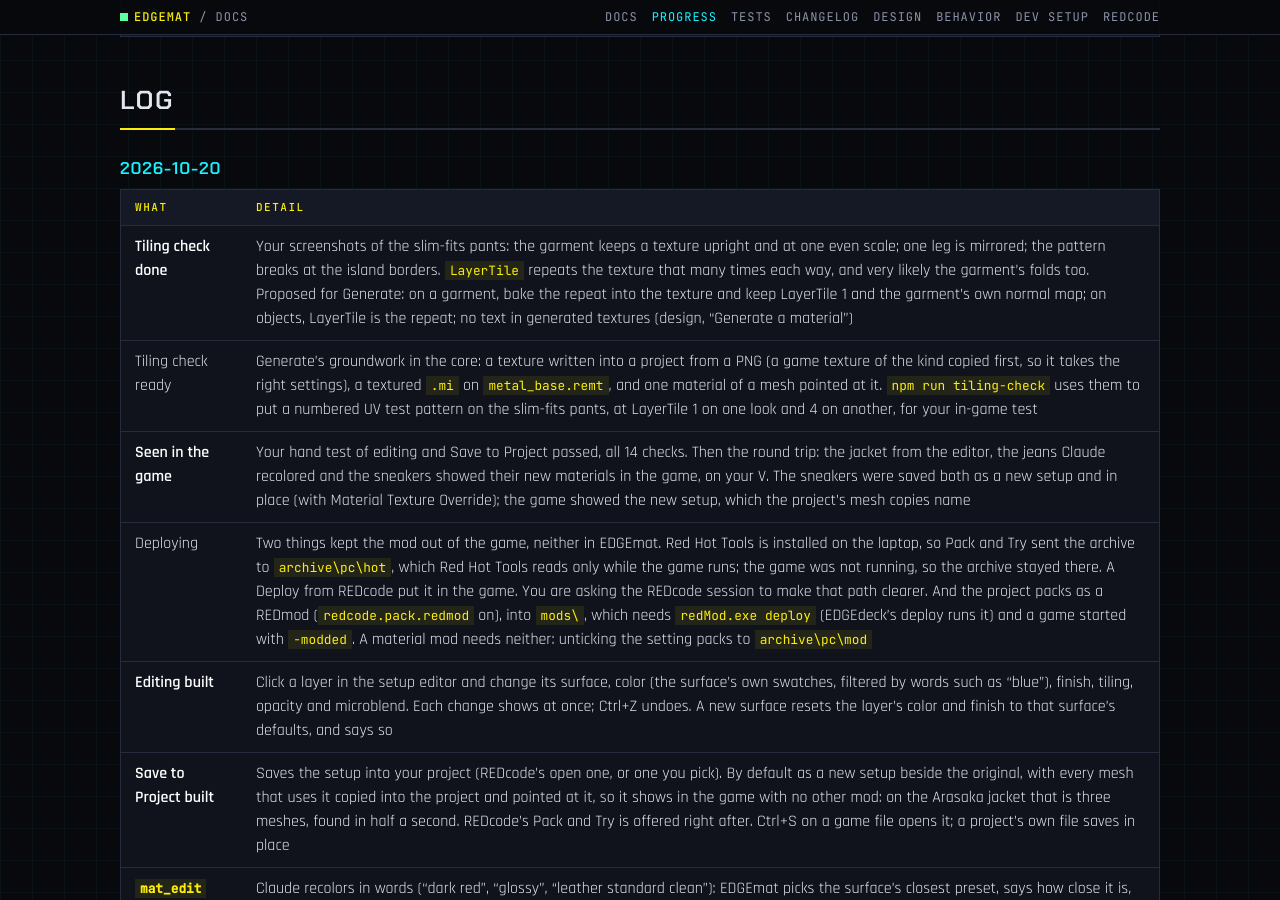
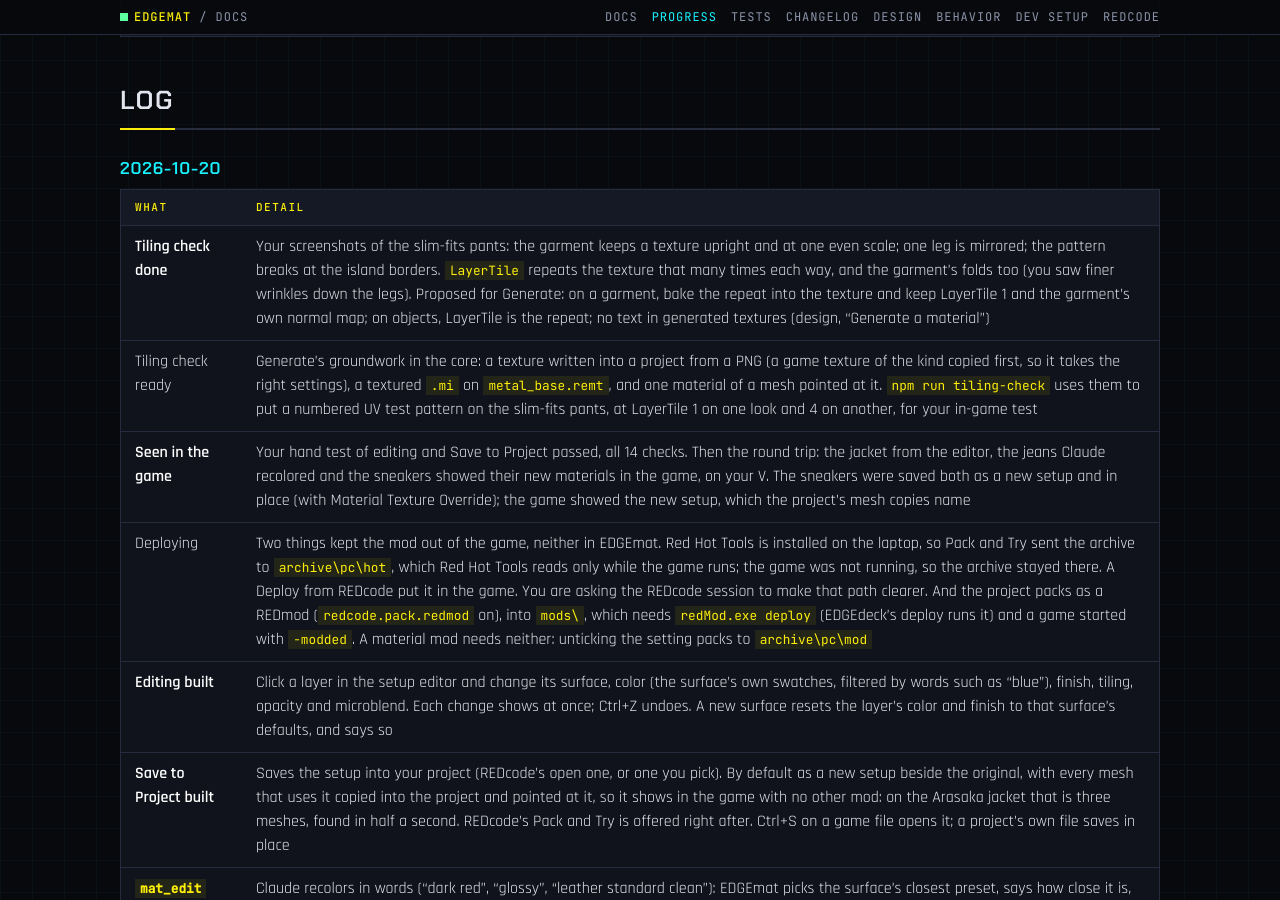
Before and after one commit to Edgemodders/EDGEmat, a Jekyll site: the page built from docs/progress.md, in a window 1280 px wide and 900 px high, scrolled down 2020 px. Built offline with Jekyll 4.4.1, drawn with Linux system fonts in a browser that asks for light colours; our own code applies the rules of GitHub Pages for plain Markdown files; some of the changed text lies outside the part shown.

Commit message:
Tiling check: the folds repeat with LayerTile, seen in the game
Co-Authored-By: Claude Opus 5.5 <noreply@anthropic.com>

```diff
--- a/docs/progress.md
+++ b/docs/progress.md
@@ -43,7 +43,7 @@ Last updated 2026-10-20.
 
 | What | Detail |
 |---|---|
-| **Tiling check done** | Your screenshots of the slim-fits pants: the garment keeps a texture upright and at one even scale; one leg is mirrored; the pattern breaks at the island borders. `LayerTile` repeats the texture that many times each way, and very likely the garment's folds too. Proposed for Generate: on a garment, bake the repeat into the texture and keep LayerTile 1 and the garment's own normal map; on objects, LayerTile is the repeat; no text in generated textures (design, "Generate a material") |
+| **Tiling check done** | Your screenshots of the slim-fits pants: the garment keeps a texture upright and at one even scale; one leg is mirrored; the pattern breaks at the island borders. `LayerTile` repeats the texture that many times each way, and the garment's folds too (you saw finer wrinkles down the legs). Proposed for Generate: on a garment, bake the repeat into the texture and keep LayerTile 1 and the garment's own normal map; on objects, LayerTile is the repeat; no text in generated textures (design, "Generate a material") |
 | Tiling check ready | Generate's groundwork in the core: a texture written into a project from a PNG (a game texture of the kind copied first, so it takes the right settings), a textured `.mi` on `metal_base.remt`, and one material of a mesh pointed at it. `npm run tiling-check` uses them to put a numbered UV test pattern on the slim-fits pants, at LayerTile 1 on one look and 4 on another, for your in-game test |
 | **Seen in the game** | Your hand test of editing and Save to Project passed, all 14 checks. Then the round trip: the jacket from the editor, the jeans Claude recolored and the sneakers showed their new materials in the game, on your V. The sneakers were saved both as a new setup and in place (with Material Texture Override); the game showed the new setup, which the project's mesh copies name |
 | Deploying | Two things kept the mod out of the game, neither in EDGEmat. Red Hot Tools is installed on the laptop, so Pack and Try sent the archive to `archive\pc\hot`, which Red Hot Tools reads only while the game runs; the game was not running, so the archive stayed there. A Deploy from REDcode put it in the game. You are asking the REDcode session to make that path clearer. And the project packs as a REDmod (`redcode.pack.redmod` on), into `mods\`, which needs `redMod.exe deploy` (EDGEdeck's deploy runs it) and a game started with `-modded`. A material mod needs neither: unticking the setting packs to `archive\pc\mod` |
@@ -168,7 +168,7 @@ The facts that shape the editor. Each is in the [behavior spec](design/behavior.
 | Level presets are pairs: out = scale × in + bias | Shown in plain words, raw values one click away |
 | The running game shows a setup's `ratio` to scripts, not its layers | Runtime recoloring needs another route than the script API |
 | A garment keeps a texture upright and at one even scale; some islands are mirrored; a pattern breaks at island borders | A generated texture must be seamless and have no text; fine textures hide the borders |
-| `metal_base`'s `LayerTile` repeats its textures that many times each way, very likely the normal map too | On a garment the repeat is baked into the texture, so the garment's folds keep their scale (proposed) |
+| `metal_base`'s `LayerTile` repeats its textures that many times each way, the normal map too | On a garment the repeat is baked into the texture, so the garment's folds keep their scale (proposed) |
 | An item reaches its layers through TweakDB, the `.ent`, the `.app`, the mesh appearance and its materials | M2's "find an item's materials" follows this chain |
 
 ## Try it
```
Also changed, not shown: docs/design.md (+1 -1 lines), docs/testing.md (+1 -1 lines).
